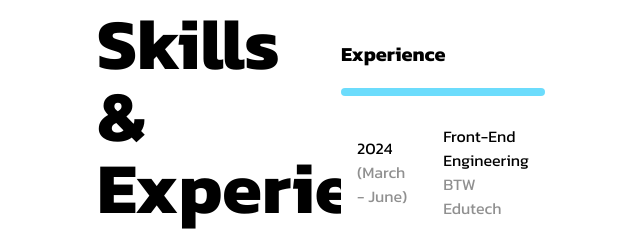
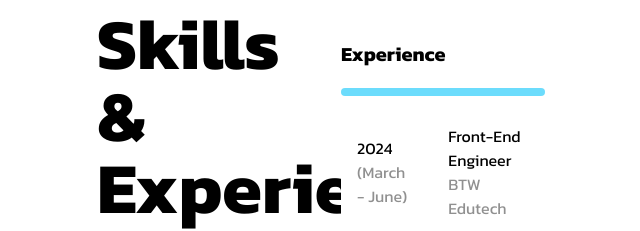
Before and after one commit to wisnadiputra1/wisna-porto, a React (Vite) app: page / in a window 1280 px wide. Shown: the part 960-1191 px from the top of the page, without its empty margins (319-959 px from the left). Built offline with nearby package versions, Linux system fonts and the light colour scheme.

Commit message:
Update Skills.jsx

```diff
--- a/src/components/Skills.jsx
+++ b/src/components/Skills.jsx
@@ -66,7 +66,7 @@ const Skills = () => {
                         <p className='text-text-main'>(March - June)</p>
                     </div>
                     <div>
-                        <h3>Front-End Engineering</h3>
+                        <h3>Front-End Engineer</h3>
                         <p className='text-text-main'>BTW Edutech</p>
                     </div>
                 </div>
```
